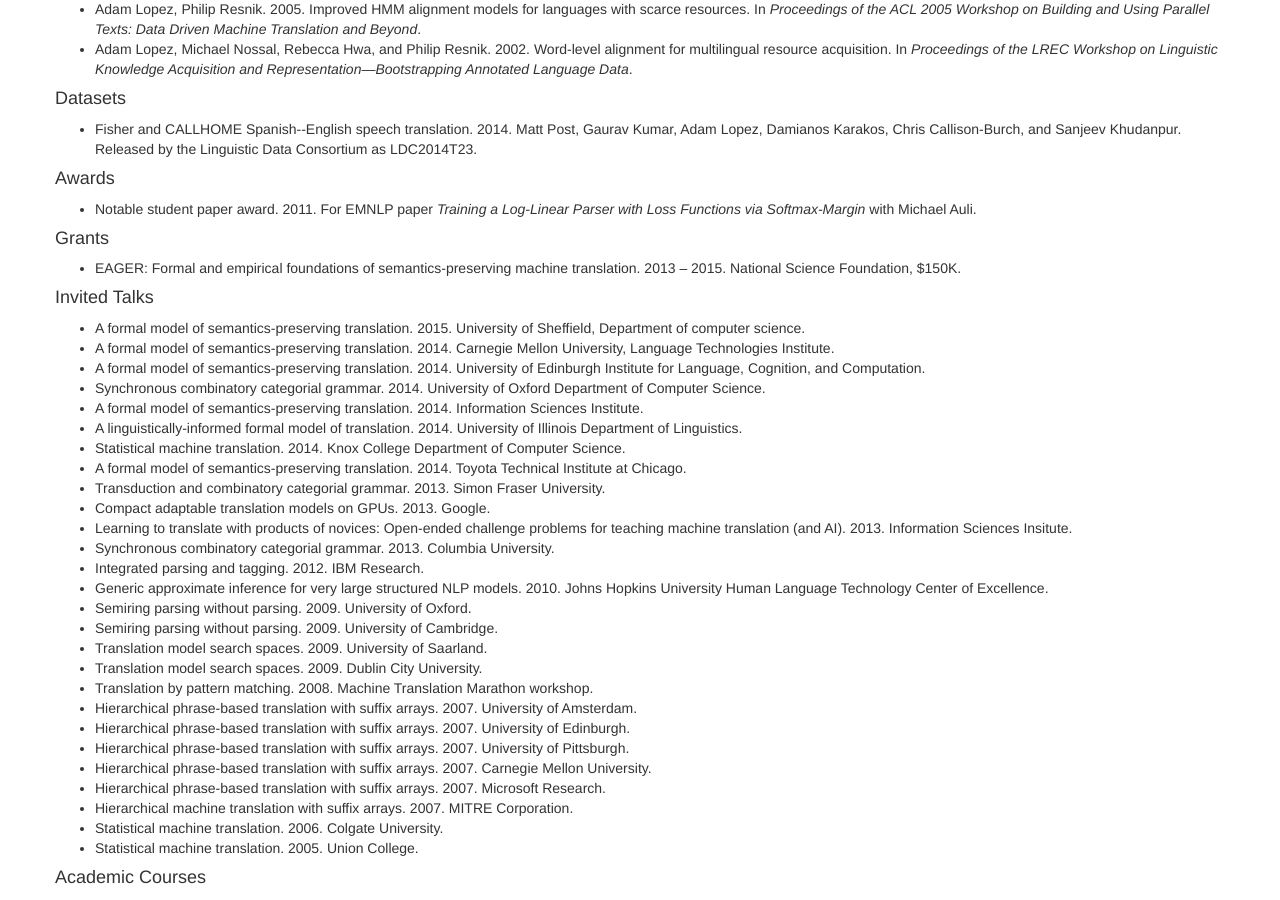
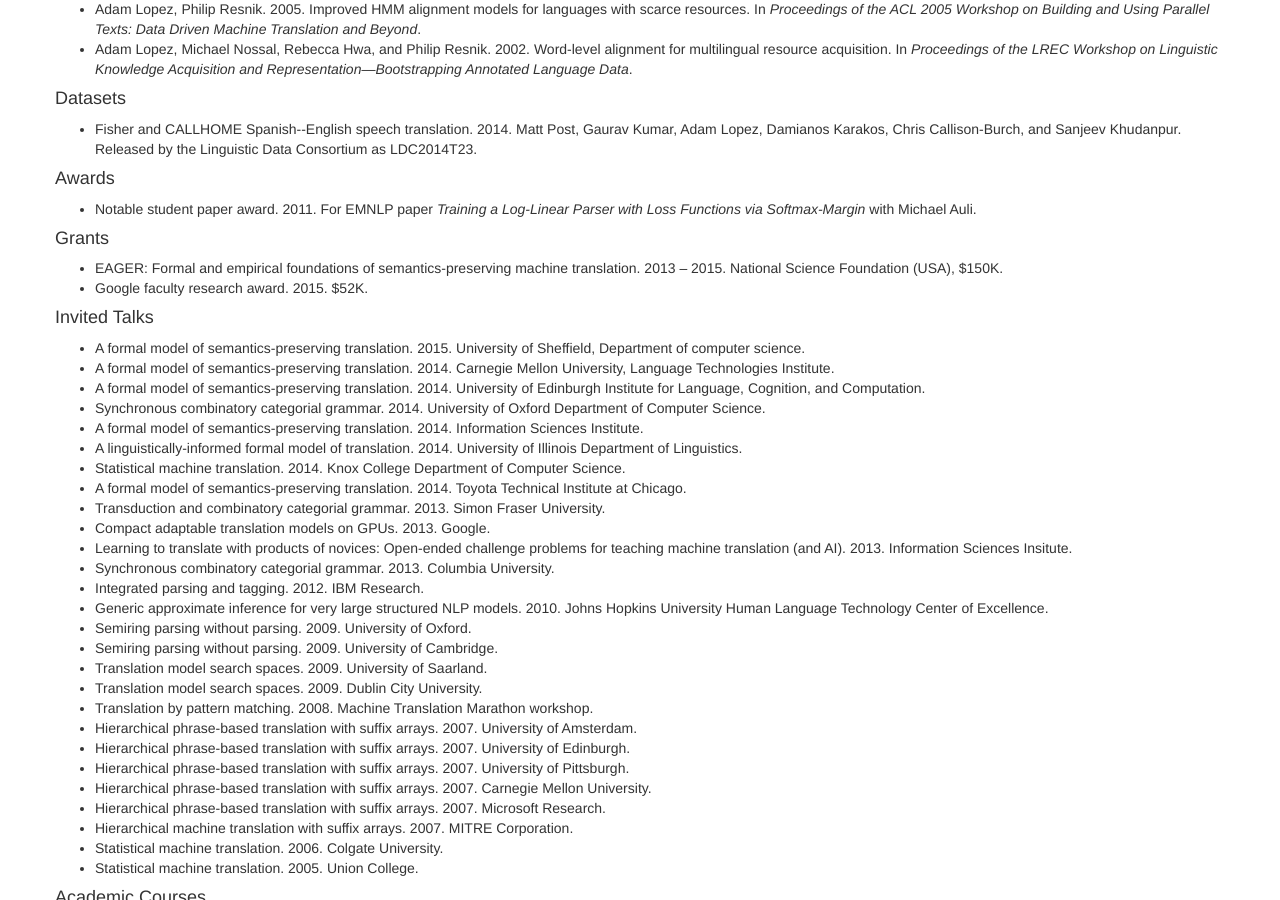
Before and after one commit to alopez/alopez.github.com, a Jekyll site: the page built from cv.html, in a window 1280 px wide and 900 px high, scrolled down 1193 px. Built offline with Jekyll 4.4.1, drawn with Linux system fonts in a browser that asks for light colours.

Commit message:
Update cv

```diff
--- a/cv.html
+++ b/cv.html
@@ -57,7 +57,11 @@ after-pubs:
       -
         title: EAGER&#58; Formal and empirical foundations of semantics-preserving machine translation
         year: 2013 &ndash; 2015
-        detail: National Science Foundation, $150K
+        detail: National Science Foundation (USA), $150K
+      -
+        title: Google faculty research award
+        year: 2015
+        detail: $52K
   -
     heading: Invited Talks
     items:
```
